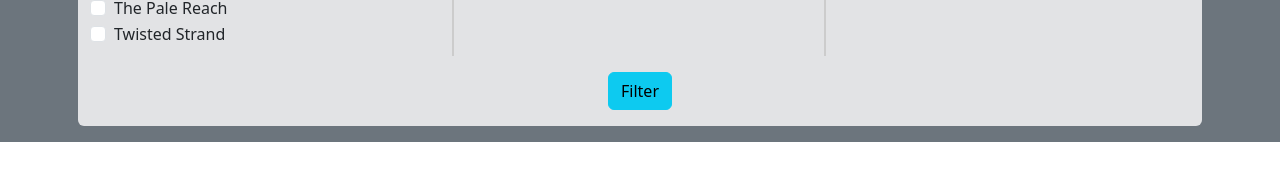
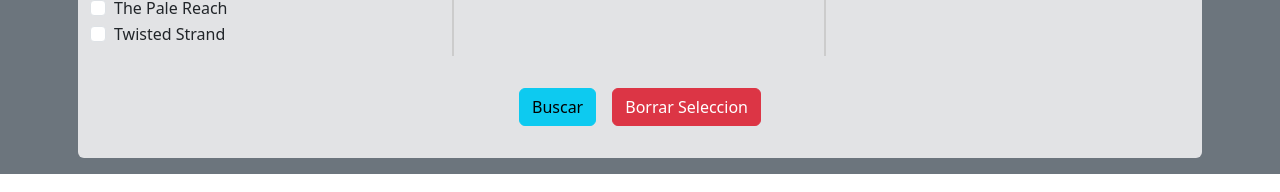
Before and after one commit to CarloSzMz/DredgeAngular12, an Angular app: page /fishList in a window 1280 px wide. Both pictures are taken after a click on the button "Filters". Shown: the part 309-501 px from the top of the page. Built offline with nearby package versions, Linux system fonts and the light colour scheme.

Commit message:
delete filters applied

```diff
--- a/src/app/modules/fish/components/fish-filters/fish-filters.component.html
+++ b/src/app/modules/fish/components/fish-filters/fish-filters.component.html
@@ -48,8 +48,11 @@
       </div>
     </div>
 
-    <div class="text-center mt-3">
-      <button class="btn btn-info" type="submit">Filter</button>
+    <div class="text-center mt-3 p-2">
+      <button class="btn btn-info m-2" type="submit">Buscar</button>
+      <button class="btn btn-danger m-2" type="button" (click)="clearFilters()">
+        Borrar Seleccion
+      </button>
       <!-- Al hacer submit se aplica el filtro -->
     </div>
   </form>
--- a/src/app/modules/fish/components/fish-filters/fish-filters.component.ts
+++ b/src/app/modules/fish/components/fish-filters/fish-filters.component.ts
@@ -49,4 +49,9 @@ export class FishFiltersComponent {
       );
     });
   }
+  clearFilters() {
+    this.selectedLocations = {};
+    this.selectedTimes = {};
+    this.selectedCaptureMethods = {};
+  }
 }
```
